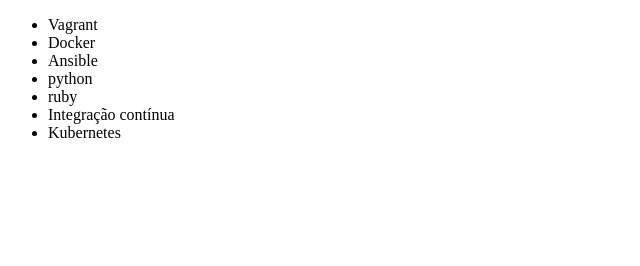
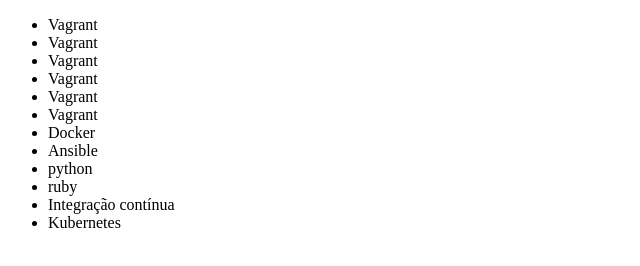
Before and after one commit to enzotorrs/learn-git, a plain HTML site: page index.html in a window 1280 px wide. Shown: the whole page, without its empty margins (0-640 px from the left). Drawn offline with Linux system fonts and the light colour scheme.

Commit message:
add more vangrants li

```diff
--- a/index.html
+++ b/index.html
@@ -6,6 +6,11 @@
 </head>
 <body>
     <ul>
+        <li>Vagrant</li>
+        <li>Vagrant</li>
+        <li>Vagrant</li>
+        <li>Vagrant</li>
+        <li>Vagrant</li>
         <li>Vagrant</li>
         <li>Docker</li>
         <li>Ansible</li>
```
